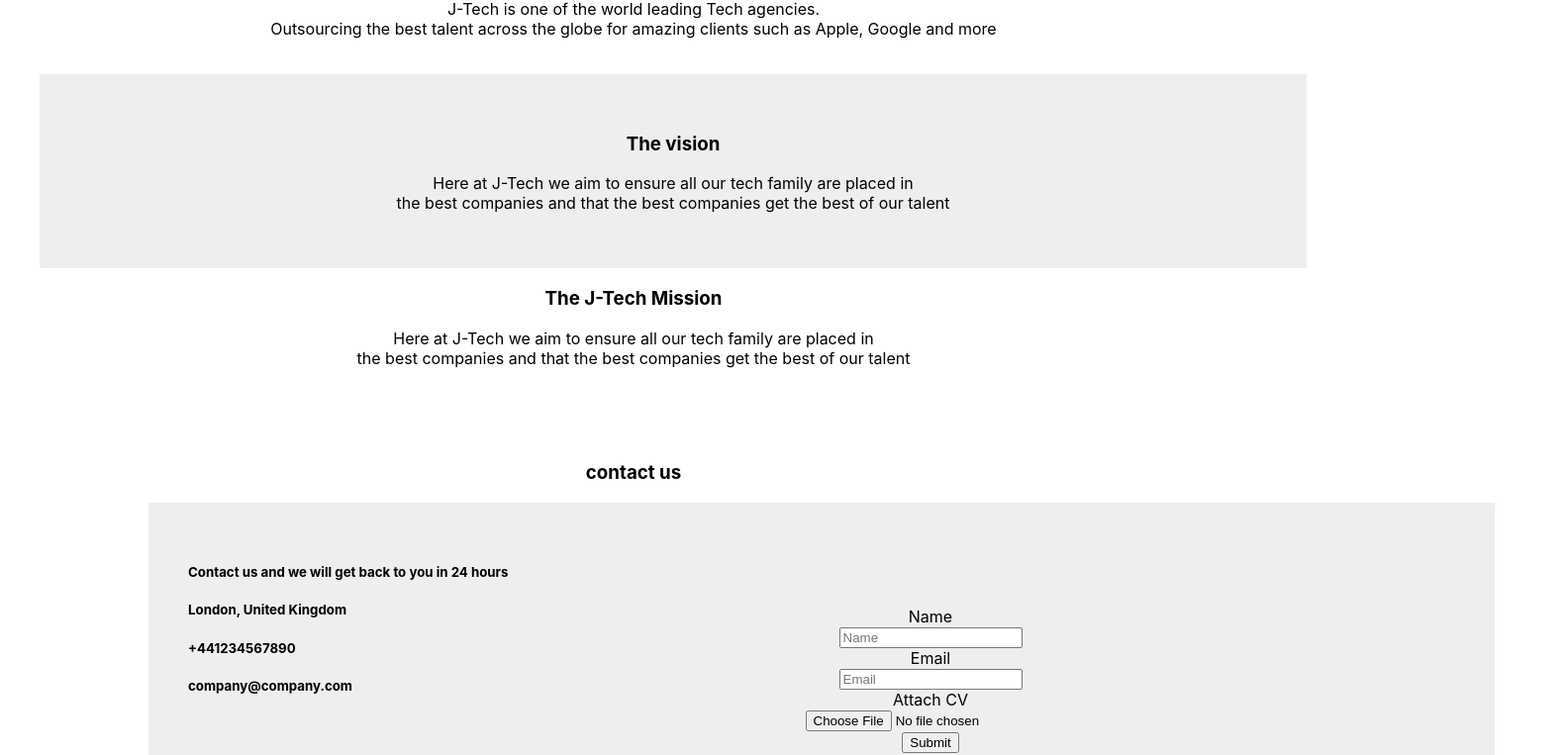
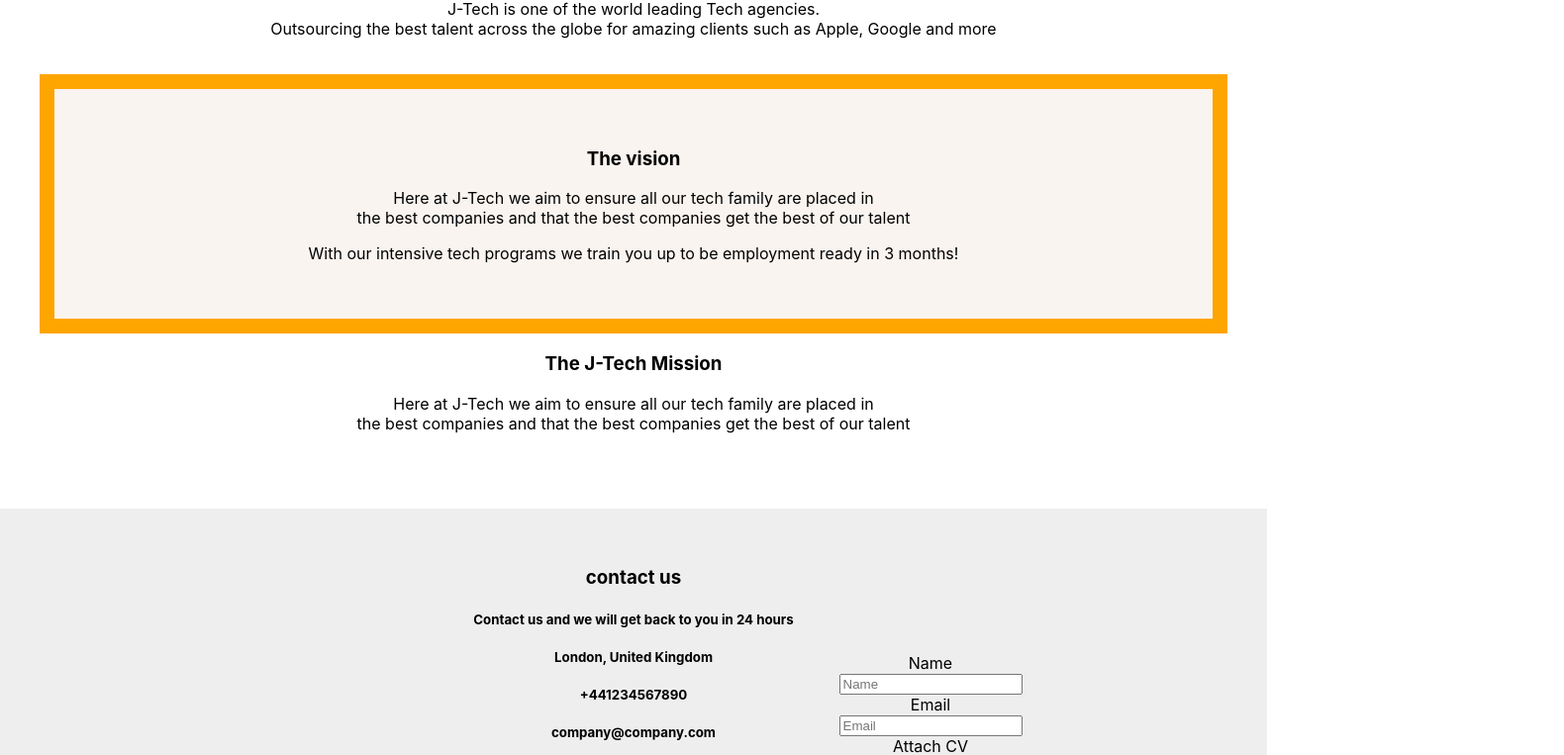
Before and after one commit to jokale/landing-page-one, a React (Create React App) app: page / in a window 1280 px wide. Shown: the part 387-1150 px from the top of the page at 99% size, 1580 px wide, since content can reach past the window. Built offline with nearby package versions, Linux system fonts and the light colour scheme.

Commit message:
change styling

```diff
--- a/src/App.css
+++ b/src/App.css
@@ -1,5 +1,7 @@
 .App {
   text-align: center;
+  overflow-x: hidden;
+
 }
 
 .App-logo {
@@ -37,53 +39,46 @@
   }
 }
 
+/* // all the divs */
+
 div#Header {
   background-color:#F4511E;
   padding: 20px;
-  text-align: center;
   color: antiquewhite;
   font-size: 30px;
   position: relative;
   height: 100%;
+  width: 1500px;
 
 
 }
 
 div#about {
   padding: 40px;
-  text-align: center;
   height: 100%;
-
-
-
+  padding: 40px;
 }
 
 div#vision {
   padding: 40px;
-  background-color: #00000011;
-  width: 100%;
-  text-align: center;
-  width: 100%;
-  display: block;
-  height: 100%;
-  background-position: center;
-
-
+  background-color: #b8602611;
+  position: relative;
+  border: 15px solid orange
 
 }
 
 
 div#contact-details {
-text-align: left;
-position: relative ; left: 150px;
 padding: 40px;
 background-color: #00000011;
-background-position: center;
-width: 100%;
-height: 100%;
-
+/* background-position: left; */
+background-repeat: initial;
 }
 
 div#form {
   position: relative ; right: -300px; top: -150px;
 }
+
+h1,h2,h3,h5,h6 {
+  text-align: center;
+}
--- a/src/Components/Card.js
+++ b/src/Components/Card.js
@@ -9,10 +9,16 @@
 
                  <br></br>
             <div id="vision">
-                <h3 id="h3-vision">The vision</h3>
-                <p>Here at J-Tech we aim to ensure all our tech family are placed in <br></br> the best companies and that the best companies get the best of our talent</p>
+                <div id="text-vision">
+                    <h3 id="h3-vision">The vision</h3>
+                    <p>Here at J-Tech we aim to ensure all our tech family are placed in <br></br> the best companies and that the best companies get the best of our talent</p>
+                    <p>With our intensive tech programs we train you up to be employment ready in 3 months!</p>
+                </div>
+
             </div>
             <div id="mission">
+
+
                 <h3 id="h3-vision">The J-Tech Mission</h3>
                 <p>Here at J-Tech we aim to ensure all our tech family are placed in <br></br> the best companies and that the best companies get the best of our talent</p>
             </div>
--- a/src/Components/Contact.js
+++ b/src/Components/Contact.js
@@ -5,10 +5,11 @@
         return(
 
             <div id="contact">
+
+                <div id="contact-details">
                 <h3>
                     contact us
                 </h3>
-                <div id="contact-details">
                     <h5>Contact us and we will get back to you in 24 hours</h5>
                     <h5>London, United Kingdom</h5>
                     <h5>+441234567890</h5>
```
Also changed, not shown: 1 other file (tests, documents, lock files or other folders).
